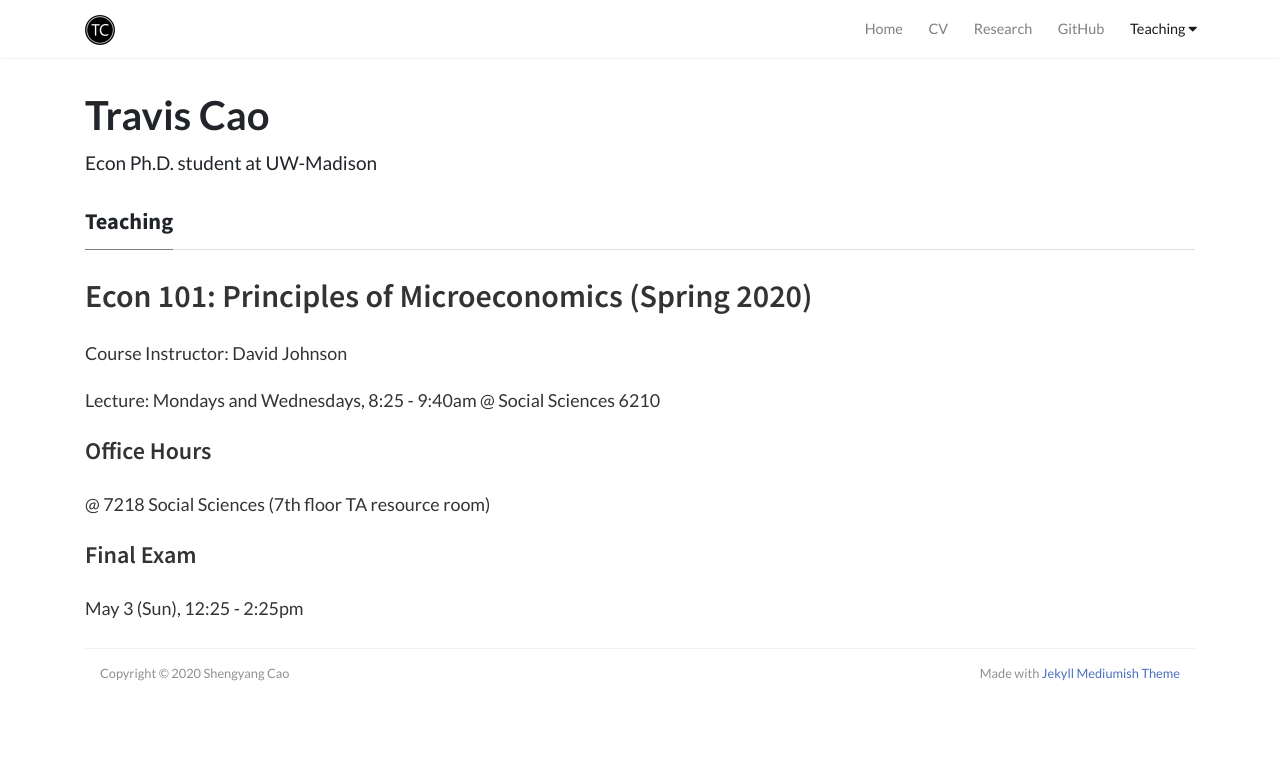
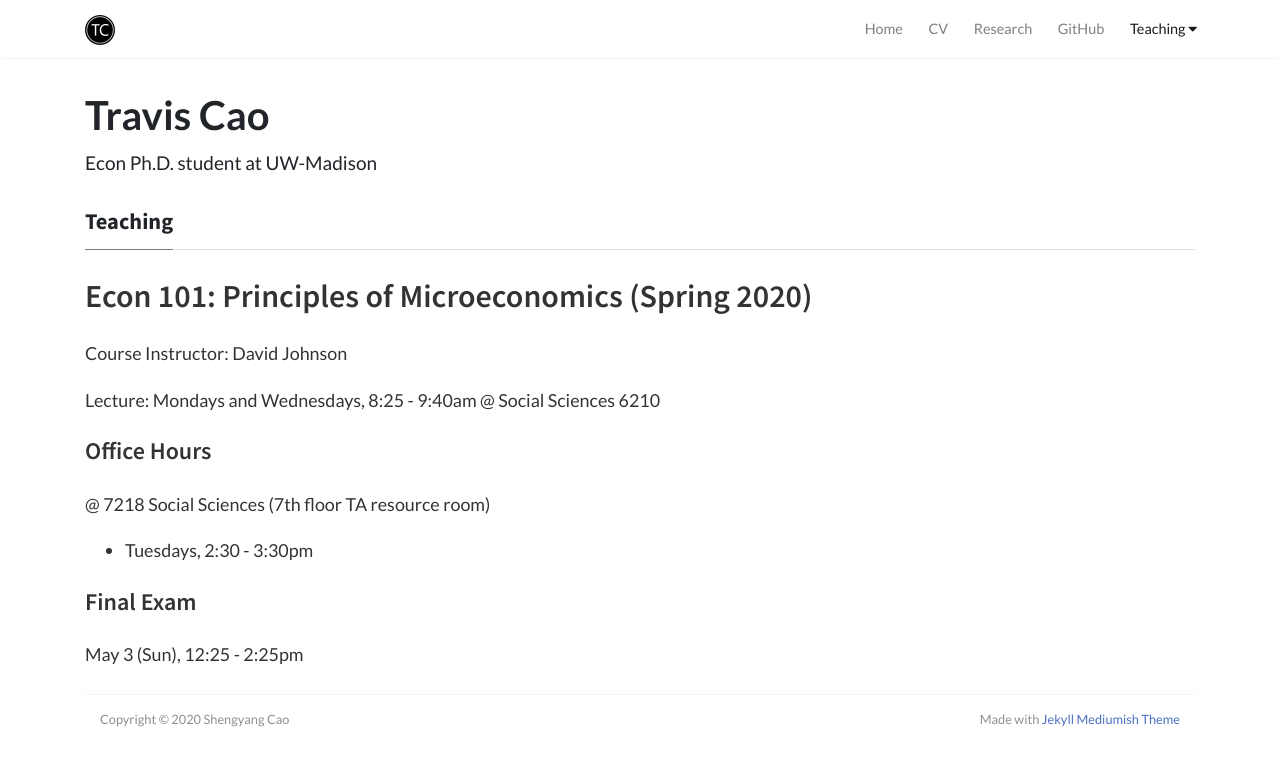
Before and after one commit to scaotravis/scaotravis.github.io, a Jekyll site: the page built from _posts/2019-07-09-teaching-sp-101.md, in a window 1280 px wide. Shown: the top 766 px of the page. Built offline with Jekyll 4.4.1, drawn with Linux system fonts in a browser that asks for light colours; nearby versions of some CDN libraries; comment, search, counter and statistics services are not loaded.

Commit message:
OH update

```diff
--- a/_posts/2019-07-09-teaching-sp-101.md
+++ b/_posts/2019-07-09-teaching-sp-101.md
@@ -14,6 +14,7 @@ Lecture: Mondays and Wednesdays, 8:25 - 9:40am @ Social Sciences 6210
 #### Office Hours
 
 @ 7218 Social Sciences (7th floor TA resource room)
+* Tuesdays, 2:30 - 3:30pm
 
 #### Final Exam
 May 3 (Sun), 12:25 - 2:25pm
```
Also changed, not shown: 2 other files.
